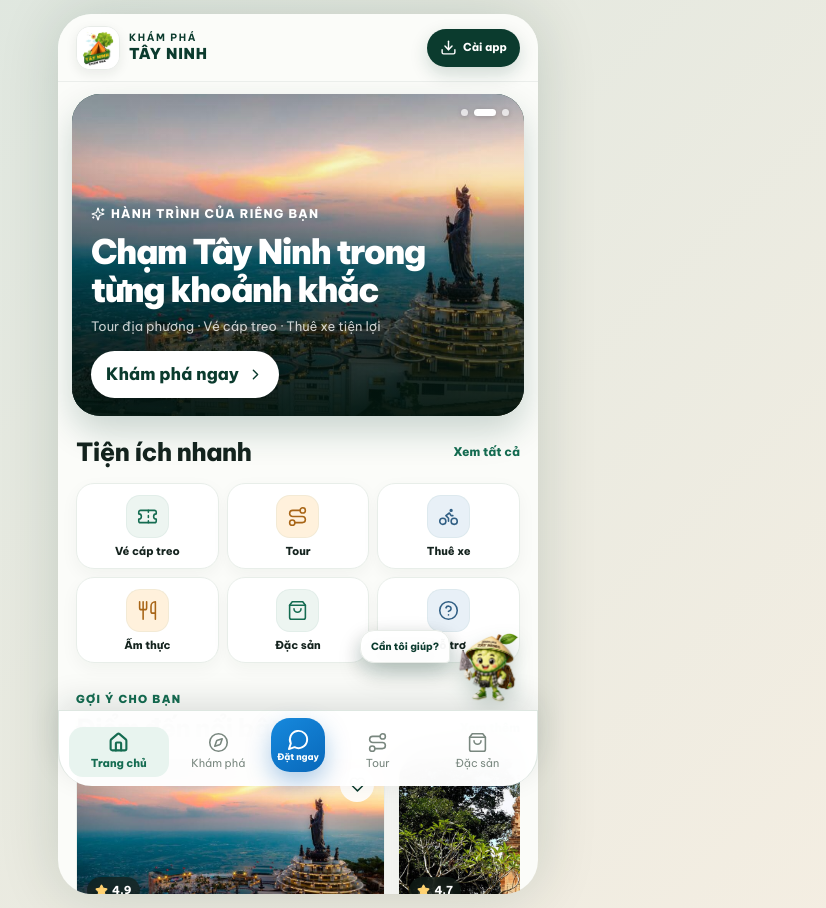
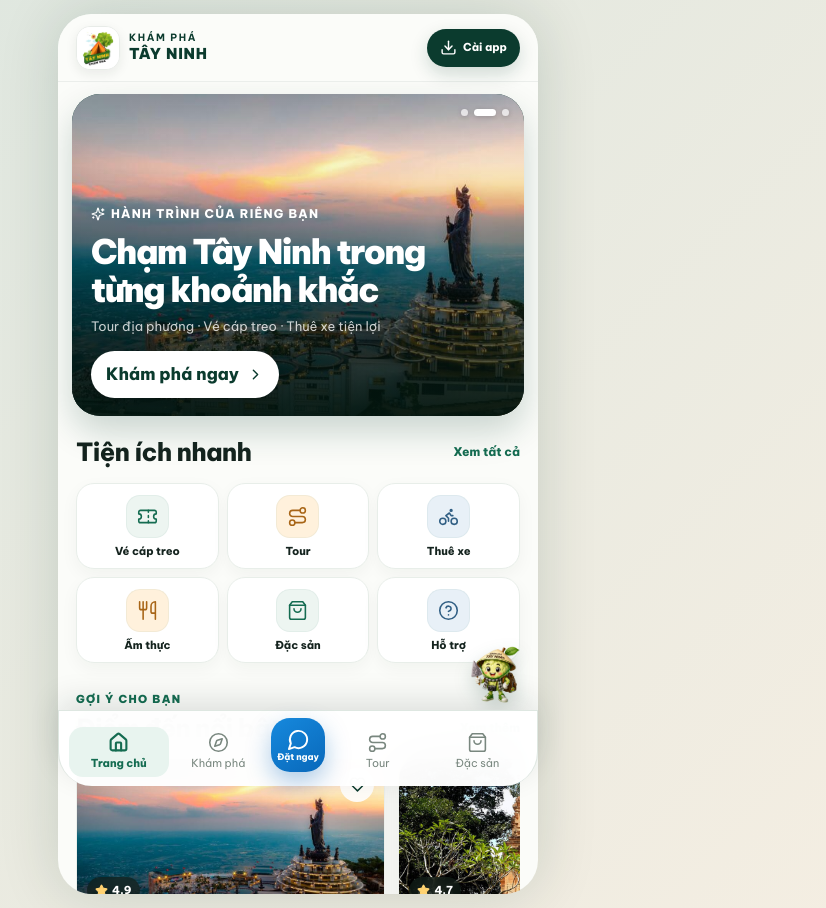
Before and after one commit to minhminhpicture/tayninhtravelapp, a Next.js app: page / in a window 1280 px wide. Shown: the whole page, without its empty margins (342-1168 px from the left). Built offline with nearby package versions, Linux system fonts and the light colour scheme.

Commit message:
Make assistant mascot draggable

```diff
--- a/app/globals.css
+++ b/app/globals.css
@@ -298,11 +298,13 @@ button { cursor: pointer; }
 .draft-row small { color: var(--muted); font-size: 10px; margin-top: 3px; }
 .draft-row button { width: 34px; height: 34px; border: 0; border-radius: 11px; display: grid; place-items: center; background: #f4f4f2; color: var(--muted); }
 
-.travel-assistant { position: fixed; z-index: 49; right: max(12px, calc((100vw - 480px) / 2 + 12px)); bottom: calc(78px + env(safe-area-inset-bottom)); display: grid; justify-items: end; pointer-events: none; }
-.assistant-trigger { width: 104px; height: 86px; padding: 0; border: 0; display: flex; align-items: flex-end; justify-content: flex-end; background: none; position: relative; pointer-events: auto; filter: drop-shadow(0 9px 10px rgba(11,59,46,.22)); transition: transform .18s ease; }
+.travel-assistant { position: fixed; z-index: 49; right: max(12px, calc((100vw - 480px) / 2 + 12px)); bottom: calc(86px + env(safe-area-inset-bottom)); display: grid; justify-items: end; pointer-events: none; }
+.assistant-trigger { width: 78px; height: 76px; padding: 0; border: 0; display: flex; align-items: flex-end; justify-content: flex-end; background: none; position: relative; pointer-events: auto; touch-action: none; cursor: grab; user-select: none; filter: drop-shadow(0 8px 9px rgba(11,59,46,.2)); transition: transform .18s ease; }
 .assistant-trigger:active { transform: scale(.94); }
-.assistant-trigger img { width: 78px; height: 84px; object-fit: contain; object-position: right bottom; }
-.assistant-trigger span { position: absolute; left: -62px; top: 8px; min-width: 88px; padding: 8px 10px; border: 1px solid var(--line); border-radius: 14px 14px 4px 14px; color: var(--pine); background: rgba(255,255,255,.96); box-shadow: 0 8px 24px rgba(20,35,30,.12); font-size: 10px; font-weight: 800; white-space: nowrap; }
+.assistant-trigger img { width: 64px; height: 72px; object-fit: contain; object-position: right bottom; pointer-events: none; -webkit-user-drag: none; }
+.assistant-trigger span { position: absolute; right: 55px; top: 4px; min-width: 96px; padding: 8px 10px; border: 1px solid var(--line); border-radius: 14px 14px 4px 14px; color: var(--pine); background: rgba(255,255,255,.96); box-shadow: 0 8px 24px rgba(20,35,30,.12); font-size: 10px; font-weight: 800; white-space: nowrap; animation: assistantHintIn .2s ease-out; }
+.travel-assistant.dragging { transition: none; }
+.travel-assistant.dragging .assistant-trigger { cursor: grabbing; transform: scale(1.04); filter: drop-shadow(0 12px 13px rgba(11,59,46,.27)); }
 .assistant-panel { width: min(342px, calc(100vw - 28px)); margin-bottom: -2px; padding: 15px; border: 1px solid rgba(220,229,223,.96); border-radius: 24px; color: var(--ink); background: rgba(255,255,255,.97); -webkit-backdrop-filter: blur(22px); backdrop-filter: blur(22px); box-shadow: 0 20px 50px rgba(10,44,33,.22); pointer-events: auto; animation: assistantIn .22s ease-out; }
 .assistant-head { display: grid; grid-template-columns: 44px 1fr 34px; gap: 10px; align-items: center; }
 .assistant-head > span { width: 44px; height: 44px; overflow: hidden; display: grid; place-items: center; border-radius: 14px; background: var(--mint); }
@@ -322,6 +324,7 @@ button { cursor: pointer; }
 .travel-assistant.open .assistant-trigger { width: 64px; height: 64px; margin-top: -4px; }
 .travel-assistant.open .assistant-trigger img { width: 58px; height: 62px; }
 @keyframes assistantIn { from { opacity: 0; transform: translateY(12px) scale(.97); } }
+@keyframes assistantHintIn { from { opacity: 0; transform: translateX(6px); } }
 
 .bottom-nav { position: fixed; bottom: 0; left: 50%; transform: translateX(-50%); width: min(100%, 480px); z-index: 50; height: calc(76px + env(safe-area-inset-bottom)); padding: 7px 10px max(7px, env(safe-area-inset-bottom)); background: rgba(255,255,255,.97); -webkit-backdrop-filter: blur(22px); backdrop-filter: blur(22px); border: 1px solid rgba(220, 229, 223, .92); border-bottom: 0; border-radius: 22px 22px 0 0; box-shadow: 0 -10px 30px rgba(20,35,30,.12); display: grid; grid-template-columns: 1fr 1fr 60px 1fr 1fr; align-items: center; }
 .bottom-nav > button { min-height: 50px; border: 0; border-radius: 14px; background: none; color: #79877f; display: grid; justify-items: center; align-content: center; gap: 4px; font-size: clamp(9px, 2.7vw, 11px); line-height: 1.2; padding: 5px 1px; transition: color .18s ease, background .18s ease, transform .15s ease; }
--- a/app/page.tsx
+++ b/app/page.tsx
@@ -35,7 +35,7 @@ import {
   Video,
   X,
 } from "lucide-react";
-import { useEffect, useMemo, useState } from "react";
+import { type PointerEvent as ReactPointerEvent, useEffect, useMemo, useRef, useState } from "react";
 
 type Tab = "home" | "explore" | "tour" | "events" | "food" | "rental" | "plan" | "saved";
 type InstallPrompt = Event & {
@@ -51,6 +51,8 @@ type RentalDraft = {
   endDate: string;
   quantity: number;
 };
+type AssistantPosition = { x: number; y: number };
+type AssistantDrag = { pointerX: number; pointerY: number; x: number; y: number };
 
 const destinations = [
   { id: "nui-ba-den", name: "Núi Bà Đen", type: "Tâm linh · Thiên nhiên", image: "/destinations/mia-nui-ba-den.jpg", time: "Cả ngày", rating: "4.9", address: "Xã Thạnh Tân, Tây Ninh", mapQuery: "Núi Bà Đen, Tây Ninh" },
@@ -330,6 +332,9 @@ export default function HomePage() {
   const [isInstalled, setIsInstalled] = useState(false);
   const [toast, setToast] = useState("");
   const [assistantOpen, setAssistantOpen] = useState(false);
+  const [assistantPosition, setAssistantPosition] = useState<AssistantPosition | null>(null);
+  const [assistantDragging, setAssistantDragging] = useState(false);
+  const [assistantHintVisible, setAssistantHintVisible] = useState(true);
   const [heroSlide, setHeroSlide] = useState(0);
   const [foodCategory, setFoodCategory] = useState("all");
   const [vehicle, setVehicle] = useState<VehicleType>("motorbike");
@@ -341,6 +346,9 @@ export default function HomePage() {
   const [rentalNote, setRentalNote] = useState("");
   const [quoteVisible, setQuoteVisible] = useState(false);
   const [rentalDrafts, setRentalDrafts] = useState<RentalDraft[]>([]);
+  const assistantRef = useRef<HTMLElement | null>(null);
+  const assistantDragRef = useRef<AssistantDrag | null>(null);
+  const assistantDidDragRef = useRef(false);
 
   useEffect(() => {
     const saved = localStorage.getItem("tn-favorites");
@@ -376,6 +384,33 @@ export default function HomePage() {
       window.removeEventListener("beforeinstallprompt", onInstall);
       window.removeEventListener("appinstalled", onInstalled);
     };
+  }, []);
+
+  useEffect(() => {
+    const hintTimer = window.setTimeout(() => setAssistantHintVisible(false), 4200);
+    const content = document.querySelector<HTMLElement>(".screen-content");
+    const hideHint = () => setAssistantHintVisible(false);
+    content?.addEventListener("scroll", hideHint, { passive: true, once: true });
+    window.addEventListener("scroll", hideHint, { passive: true, once: true });
+    return () => {
+      window.clearTimeout(hintTimer);
+      content?.removeEventListener("scroll", hideHint);
+      window.removeEventListener("scroll", hideHint);
+    };
+  }, []);
+
+  useEffect(() => {
+    const saved = localStorage.getItem("tn-assistant-position");
+    if (!saved) return;
+    try {
+      const position = JSON.parse(saved) as AssistantPosition;
+      if (Number.isFinite(position.x) && Number.isFinite(position.y)) {
+        setAssistantPosition(position);
+        setAssistantHintVisible(false);
+      }
+    } catch {
+      localStorage.removeItem("tn-assistant-position");
+    }
   }, []);
 
   useEffect(() => {
@@ -425,6 +460,64 @@ export default function HomePage() {
   const notify = (message: string) => {
     setToast(message);
     window.setTimeout(() => setToast(""), 2600);
+  };
+
+  const clampAssistantPosition = (x: number, y: number) => {
+    const assistant = assistantRef.current;
+    const frame = assistant?.closest<HTMLElement>(".app-frame");
+    const frameRect = frame?.getBoundingClientRect();
+    const width = assistant?.offsetWidth || 78;
+    const height = assistant?.offsetHeight || 76;
+    const minX = Math.max(8, (frameRect?.left || 0) + 8);
+    const maxX = Math.max(minX, Math.min(window.innerWidth - 8, frameRect?.right || window.innerWidth) - width - 8);
+    const minY = Math.max(76, (frameRect?.top || 0) + 76);
+    const maxY = Math.max(minY, Math.min(window.innerHeight, frameRect?.bottom || window.innerHeight) - height - 88);
+    return { x: Math.min(maxX, Math.max(minX, x)), y: Math.min(maxY, Math.max(minY, y)) };
+  };
+
+  const startAssistantDrag = (event: ReactPointerEvent<HTMLButtonElement>) => {
+    if (assistantOpen) return;
+    const rect = assistantRef.current?.getBoundingClientRect();
+    if (!rect) return;
+    assistantDragRef.current = { pointerX: event.clientX, pointerY: event.clientY, x: rect.left, y: rect.top };
+    assistantDidDragRef.current = false;
+    event.currentTarget.setPointerCapture(event.pointerId);
+  };
+
+  const moveAssistant = (event: ReactPointerEvent<HTMLButtonElement>) => {
+    const start = assistantDragRef.current;
+    if (!start) return;
+    const deltaX = event.clientX - start.pointerX;
+    const deltaY = event.clientY - start.pointerY;
+    if (!assistantDidDragRef.current && Math.hypot(deltaX, deltaY) < 6) return;
+    assistantDidDragRef.current = true;
+    setAssistantDragging(true);
+    setAssistantHintVisible(false);
+    setAssistantPosition(clampAssistantPosition(start.x + deltaX, start.y + deltaY));
+  };
+
+  const finishAssistantDrag = (event: ReactPointerEvent<HTMLButtonElement>) => {
+    const start = assistantDragRef.current;
+    if (!start) return;
+    assistantDragRef.current = null;
+    setAssistantDragging(false);
+    if (!assistantDidDragRef.current) return;
+    const currentPosition = clampAssistantPosition(
+      start.x + event.clientX - start.pointerX,
+      start.y + event.clientY - start.pointerY,
+    );
+    const assistant = assistantRef.current;
+    const frameRect = assistant?.closest<HTMLElement>(".app-frame")?.getBoundingClientRect();
+    const width = assistant?.offsetWidth || 78;
+    const leftEdge = Math.max(8, (frameRect?.left || 0) + 8);
+    const rightEdge = Math.min(window.innerWidth - 8, frameRect?.right || window.innerWidth) - width - 8;
+    const snapped = clampAssistantPosition(
+      currentPosition.x + width / 2 < ((frameRect?.left || 0) + (frameRect?.right || window.innerWidth)) / 2 ? leftEdge : rightEdge,
+      currentPosition.y,
+    );
+    setAssistantPosition(snapped);
+    localStorage.setItem("tn-assistant-position", JSON.stringify(snapped));
+    if (event.currentTarget.hasPointerCapture(event.pointerId)) event.currentTarget.releasePointerCapture(event.pointerId);
   };
 
   const toggleFavorite = (id: string) => {
@@ -828,7 +921,12 @@ export default function HomePage() {
           )}
         </div>
 
-        <aside className={`travel-assistant ${assistantOpen ? "open" : ""}`} aria-label="Trợ lý du lịch Tây Ninh">
+        <aside
+          ref={assistantRef}
+          className={`travel-assistant ${assistantOpen ? "open" : ""} ${assistantDragging ? "dragging" : ""} ${assistantPosition ? "moved" : ""}`}
+          style={!assistantOpen && assistantPosition ? { left: assistantPosition.x, top: assistantPosition.y, right: "auto", bottom: "auto" } : undefined}
+          aria-label="Trợ lý du lịch Tây Ninh"
+        >
           {assistantOpen && (
             <section className="assistant-panel" role="dialog" aria-label="Tôi có thể giúp gì cho bạn?">
               <div className="assistant-head">
@@ -846,8 +944,23 @@ export default function HomePage() {
               <button className="assistant-zalo" onClick={openZalo}><MessageCircle size={18} /> Hỏi trực tiếp qua Zalo</button>
             </section>
           )}
-          <button className="assistant-trigger" onClick={() => setAssistantOpen((value) => !value)} aria-expanded={assistantOpen} aria-label={assistantOpen ? "Đóng trợ lý Tây Ninh" : "Mở trợ lý Tây Ninh"}>
-            {!assistantOpen && <span>Cần tôi giúp?</span>}
+          <button
+            className="assistant-trigger"
+            onPointerDown={startAssistantDrag}
+            onPointerMove={moveAssistant}
+            onPointerUp={finishAssistantDrag}
+            onPointerCancel={finishAssistantDrag}
+            onClick={() => {
+              if (assistantDidDragRef.current) {
+                assistantDidDragRef.current = false;
+                return;
+              }
+              setAssistantOpen((value) => !value);
+            }}
+            aria-expanded={assistantOpen}
+            aria-label={assistantOpen ? "Đóng trợ lý Tây Ninh" : "Mở trợ lý Tây Ninh; có thể kéo để di chuyển"}
+          >
+            {!assistantOpen && assistantHintVisible && <span>Giữ và kéo tôi</span>}
             <img src="/assistant-mascot.png" alt="Trợ lý Tây Ninh" />
           </button>
         </aside>
```
